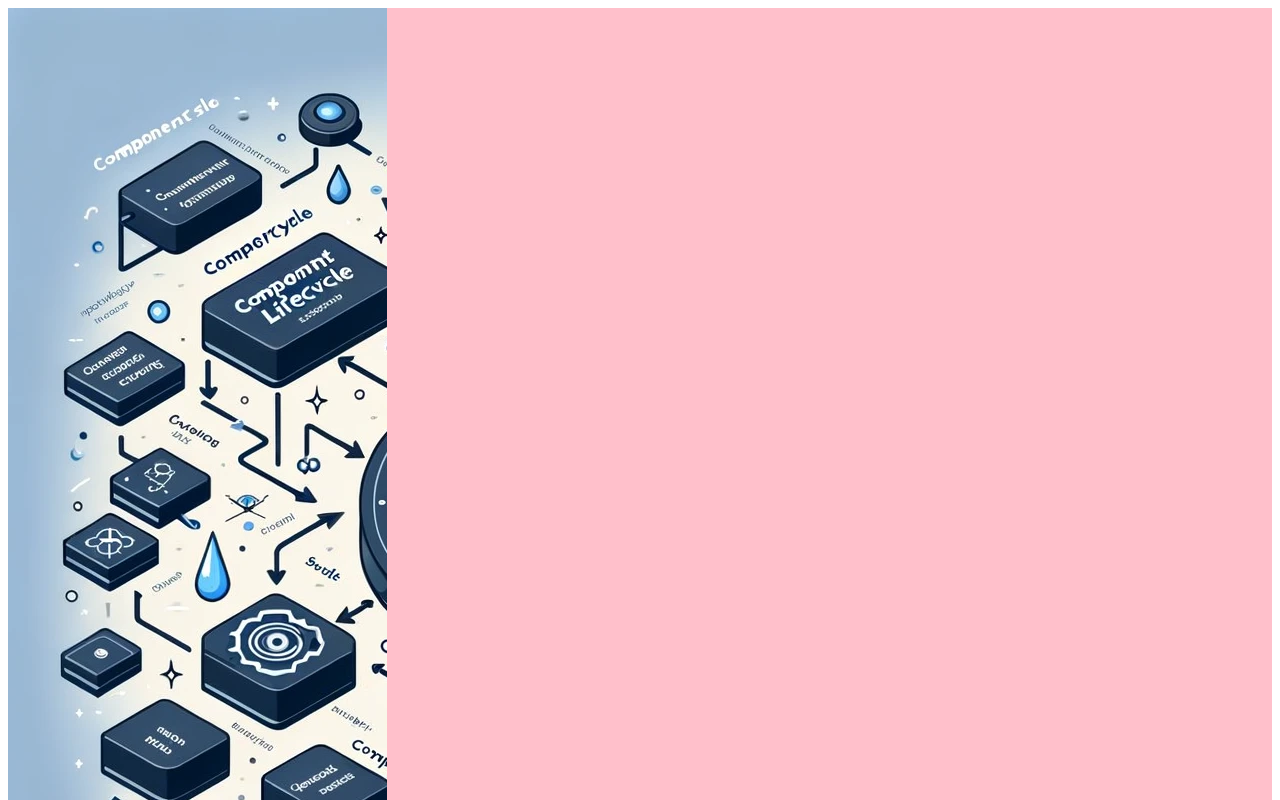
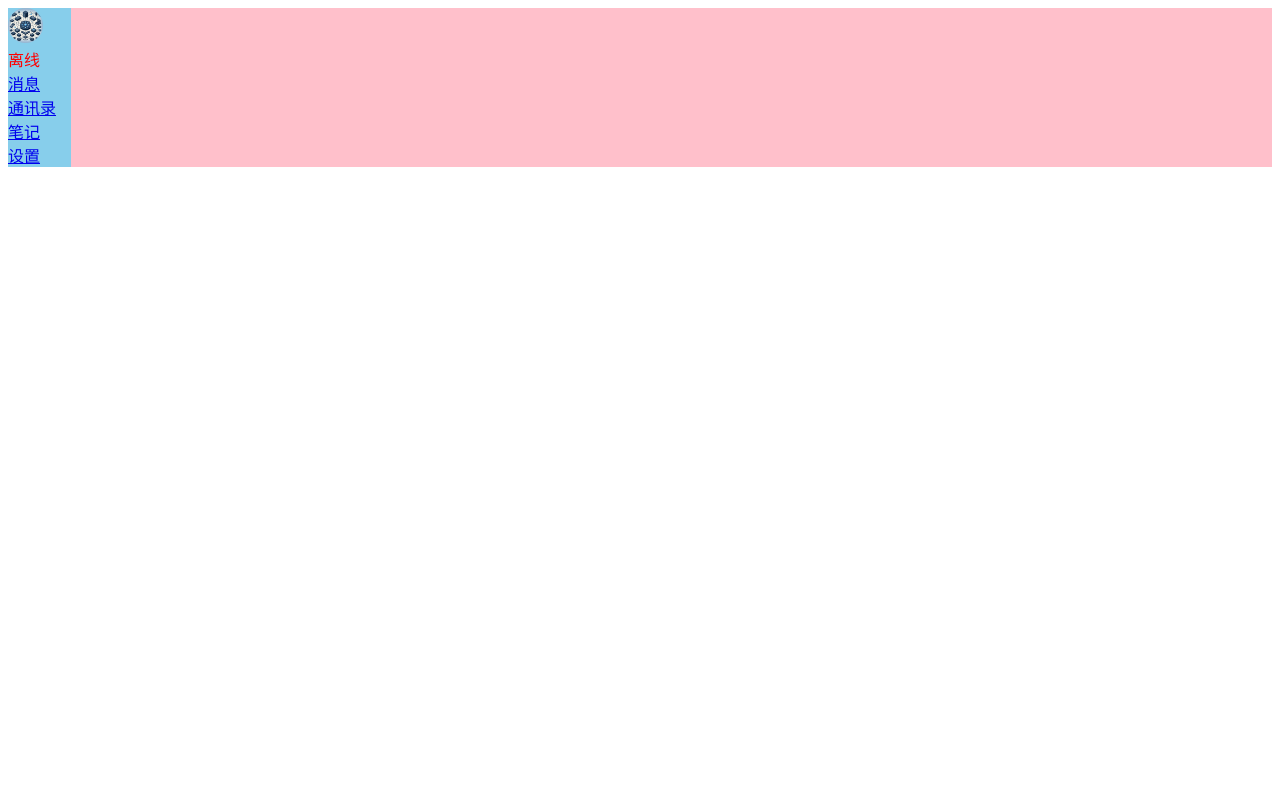
Before and after one commit to Woo0ow/chat, a React (Create React App) app: page / in a window 1280 px wide. Shown: the top 800 px of the page. Built offline with nearby package versions, Linux system fonts and the light colour scheme.

Commit message:
2024.6.18 update

```diff
--- a/src/App.tsx
+++ b/src/App.tsx
@@ -1,10 +1,10 @@
 import React from 'react'
-import Layout from './components/Layout'
+import WebLayout from '@/components/WebLayout'
 
 export default function App() {
   return (
     <div>
-     <Layout/>
+     <WebLayout/>
     </div>
   )
 }
--- a/src/components/Layout/index.scss
+++ b/src/components/WebLayout/index.scss
@@ -7,3 +7,9 @@
 .bg-skyblue{
     background-color: skyblue !important;
 }
+.color-green{
+    color: green;
+}
+.color-red{
+    color: red;
+}
--- a/src/components/Layout/index.tsx
+++ b/src/components/WebLayout/index.tsx
@@ -1,4 +1,5 @@
 import React from 'react'
+import { useState } from 'react'
 import { BrowserRouter as Router, Route, Link } from 'react-router-dom'
 import Message from '@/views/Message'
 import Directory from '@/views/Directory'
@@ -6,7 +7,8 @@ import Note from '@/views/Note'
 import Setting from '@/views/Setting'
 import './index.scss'
 import avatar from '@/assets/img/avatar.png'
-export default function Layout() {
+export default function WebLayout() {
+    const [isOnline, setIsOnline] = useState(false)
     const navData = [
         {
             id: 1,
@@ -47,15 +49,24 @@ export default function Layout() {
                 <div className="flex">
                     <div className="bg-skyblue" style={
                         {
-                            width:'30%'
+                            width: '5%'
                         }
                     }>
-                    <img src={avatar} alt="" />
+                        <img src={avatar} style={
+                            {
+                                width: '35px',
+                                height: '35px',
+                                borderRadius: '50%'
+                            }
+                        } alt="" />
+                        <div>
+                            <span className={isOnline ? "color-green" : "color-red"}>{isOnline ? "在线" : "离线"}</span>
+                        </div>
                         {Links}
                     </div>
                     <div className="bg-pink" style={
                         {
-                            width:'70%'
+                            width: '95%'
                         }
                     }>
                         {Routes}
```
